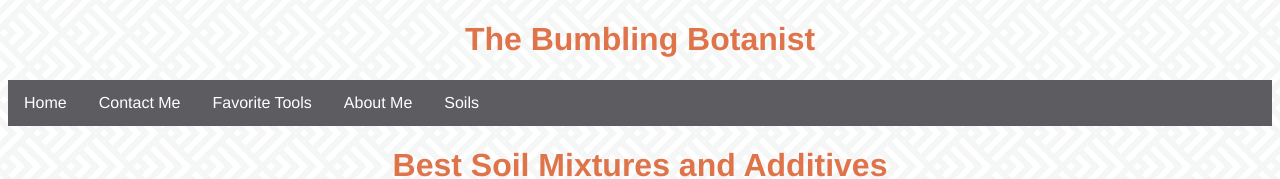
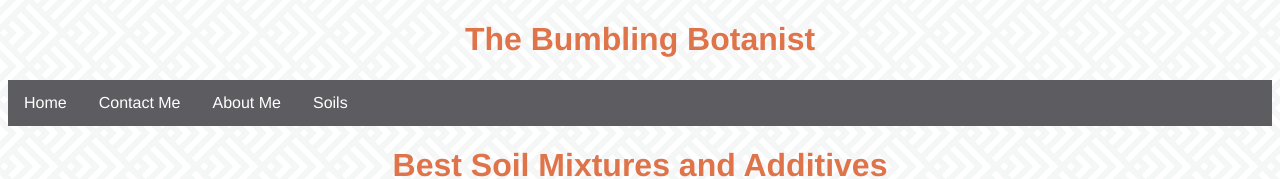
Before and after one commit to cladrow/BumblingBotanist, a plain HTML site: page soil.html in a window 1280 px wide. Shown: the top 179 px of the page. Drawn offline with Linux system fonts and the light colour scheme.

Commit message:
Update soil.html

```diff
--- a/soil.html
+++ b/soil.html
@@ -11,7 +11,6 @@
       <ul class="menu">
             <li><a href="index.html"</p>Home</a></></li>
             <li> <a href="contact.html"</p>Contact Me</a></li>
-            <li><a href="tools.html"</p>Favorite Tools</a></li>
             <li><a href="Me.html"</p>About Me</a></li>
             <li><a href="soil.html"</p>Soils</a></></li>
       </ul>
```
